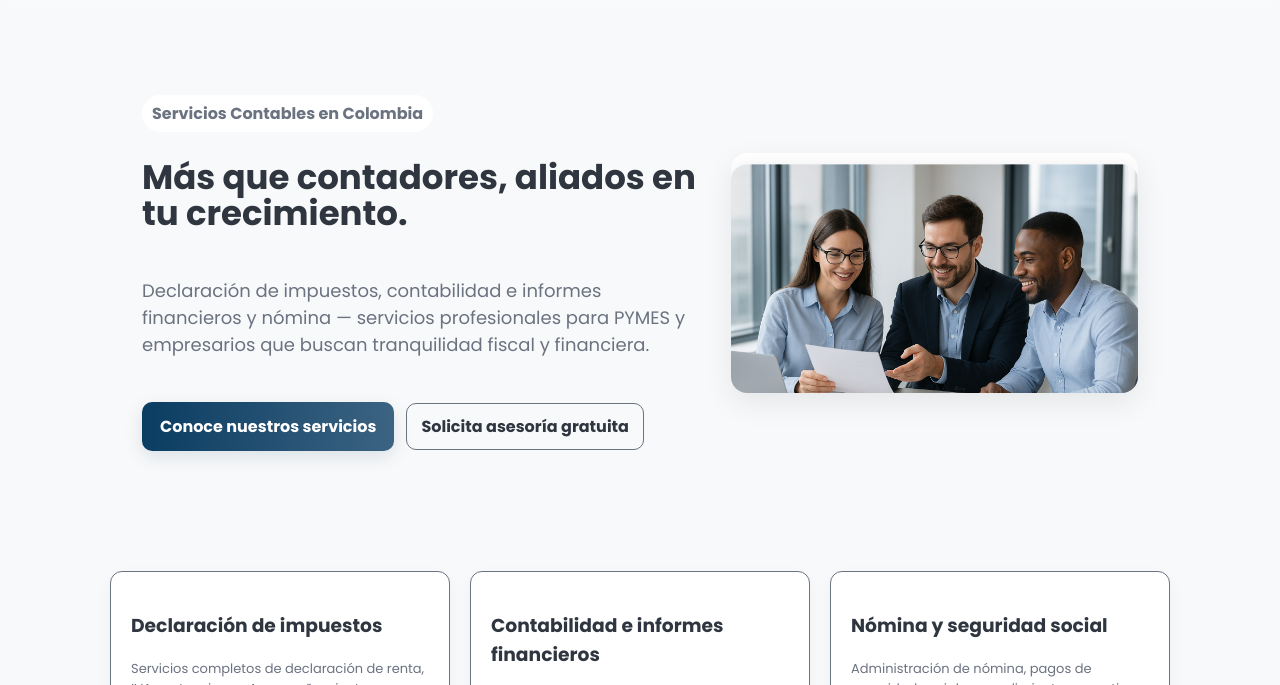
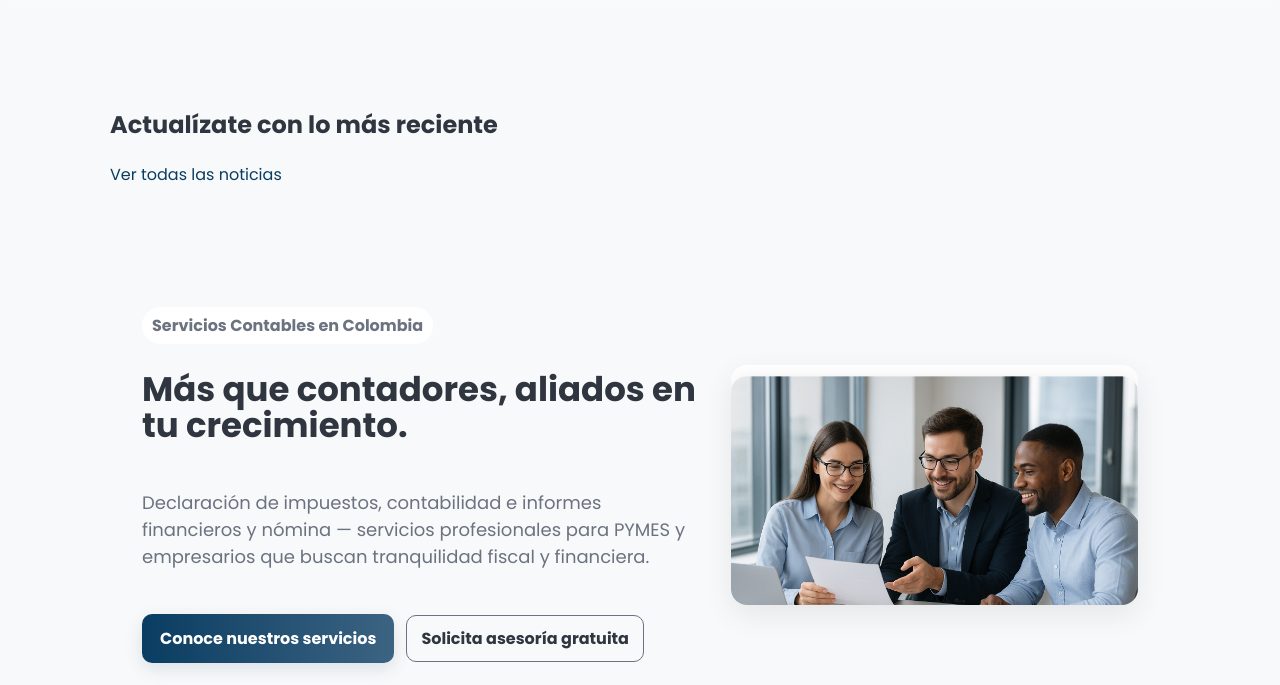
Before and after one commit to corporativeaccount/ais-website, a plain HTML site: page index.html in a window 1280 px wide. Shown: the part 72-757 px from the top of the page. Drawn offline with Linux system fonts and the light colour scheme.

Commit message:
Update index.html

```diff
--- a/index.html
+++ b/index.html
@@ -37,6 +37,19 @@
 </header>
 <main>
 <div class="container">
+
+<!-- ===============================
+     SECCIÓN: Última noticia destacada
+================================ -->
+<section class="section featured-news">
+  <h2 class="featured-title">Actualízate con lo más reciente</h2>
+
+  <div id="featured-news-card" class="featured-news-card">
+    <!-- Aquí se insertará automáticamente la noticia -->
+  </div>
+
+  <a href="blog.html" class="featured-button">Ver todas las noticias</a>
+</section>
 
 <section class="hero">
   <div class="hero-left">
```
